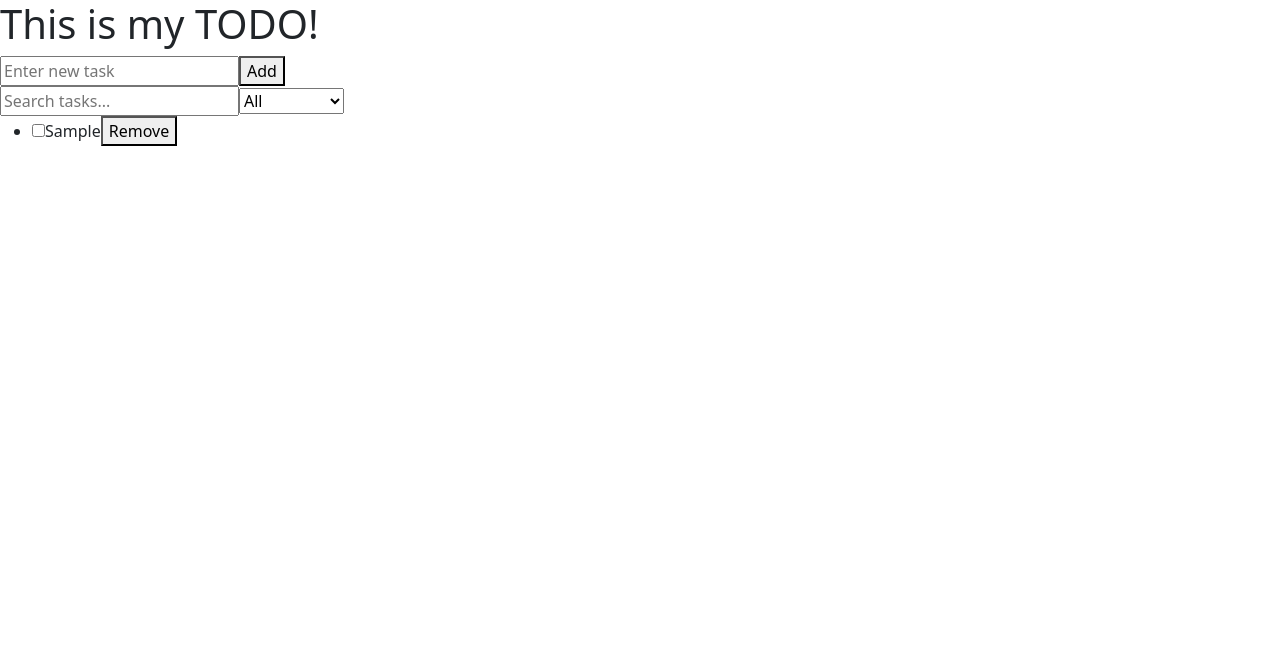
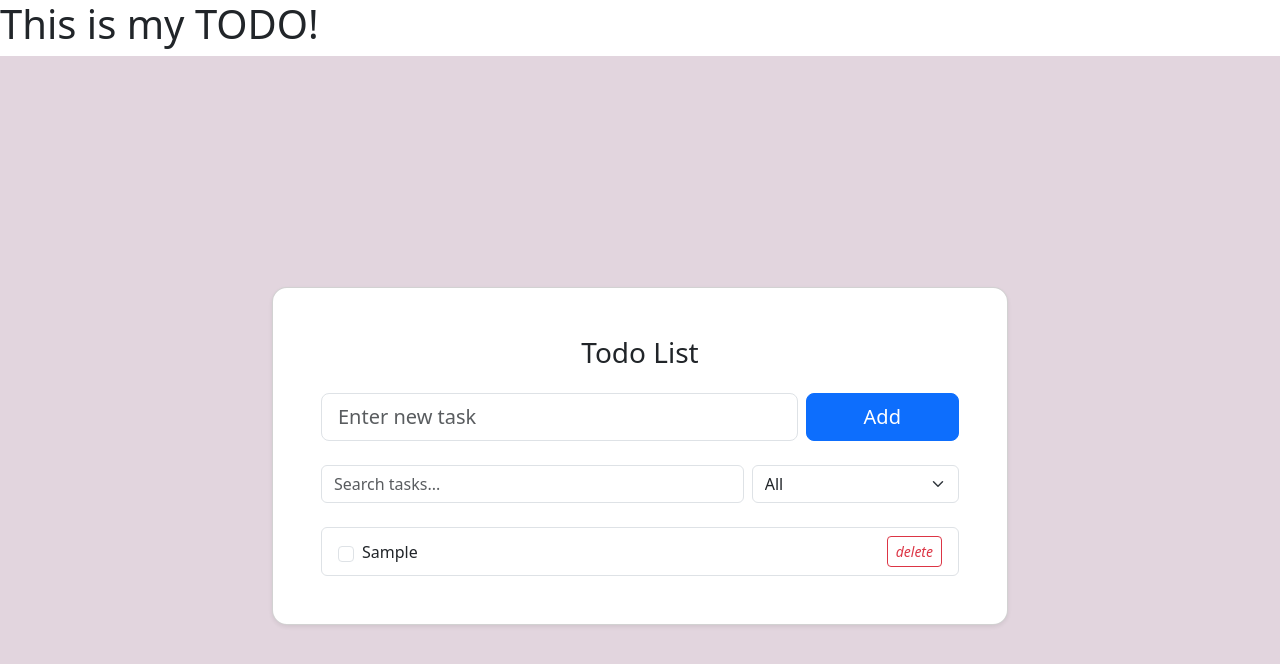
Before and after one commit to jonlindanger03/Todo, an Angular app: page / in a window 1280 px wide. Both pictures are taken after typing "Sample" into the empty fields and a click on the button "Add". Shown: the top 664 px of the page. Built offline with nearby package versions, Linux system fonts and the light colour scheme.

Commit message:
implementert bootstrap

```diff
--- a/src/app/todo-comp/todo-comp.html
+++ b/src/app/todo-comp/todo-comp.html
@@ -1,3 +1,4 @@
+<!--
 
 <div>
     <input [(ngModel)]="newTask"
@@ -32,3 +33,83 @@
         <button (click)="deleteTask(task.id)">Remove</button>
     </li>
 </ul>
+-->
+
+
+<section class="vh-100" style="background-color: #e2d5de;">
+    <div class="container py-5 h-100">
+      <div class="row d-flex justify-content-center align-items-center h-100">
+        <div class="col col-xl-8">
+
+          <div class="card shadow-sm" style="border-radius: 15px;">
+            <div class="card-body p-5">
+
+              <h3 class="mb-4 text-center">Todo List</h3>
+
+              <form class="row g-2 mb-4" (submit)="addTask()">
+                <div class="col-9">
+                  <input
+                    type="text"
+                    class="form-control form-control-lg"
+                    [(ngModel)]="newTask"
+                    name="newTask"
+                    placeholder="Enter new task"
+                    (keyup.enter)="addTask()"
+                    required
+                  />
+                </div>
+                <div class="col-3 d-grid">
+                  <button type="submit" class="btn btn-primary btn-lg">
+                    Add
+                  </button>
+                </div>
+              </form>
+
+              <div class="row g-2 mb-4">
+                <div class="col-md-8">
+                  <input
+                    type="text"
+                    class="form-control"
+                    placeholder="Search tasks..."
+                    [(ngModel)]="searchText"
+                    name="searchText"
+                  />
+                </div>
+                <div class="col-md-4">
+                  <select [(ngModel)]="statusFilter" name="statusFilter" class="form-select">
+                    <option value="all">All</option>
+                    <option value="completed">Completed</option>
+                    <option value="active">Active</option>
+                  </select>
+                </div>
+              </div>
+
+              <ul class="list-group">
+                <li
+                  *ngFor="let task of filteredTasks; let i = index"
+                  class="list-group-item d-flex justify-content-between align-items-center"
+                >
+                  <div class="d-flex align-items-center">
+                    <input
+                      class="form-check-input me-2"
+                      type="checkbox"
+                      [checked]="task.completed"
+                      (change)="completedTask(i)"
+                    />
+                    <span [class.text-decoration-line-through]="task.completed">
+                      {{ task.title }}
+                    </span>
+                  </div>
+                  <button class="btn btn-sm btn-outline-danger" (click)="deleteTask(task.id)">
+                    <i class="bi bi-x-lg"> delete</i>
+                  </button>
+                </li>
+              </ul>
+
+            </div>
+          </div>
+
+        </div>
+      </div>
+    </div>
+  </section>
```
